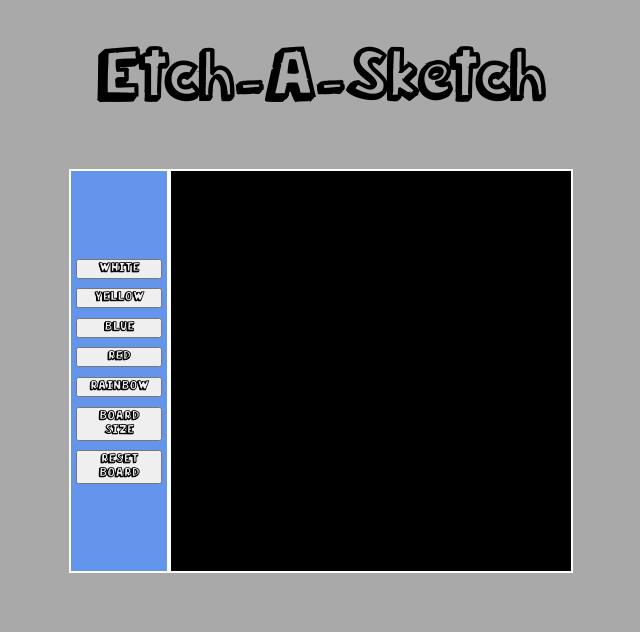
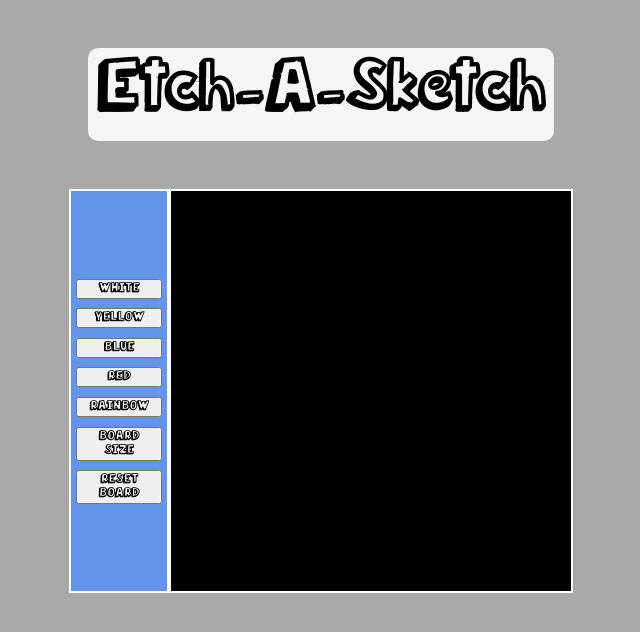
Before and after one commit to P0cketbear/Etch-a-Sketch, a plain HTML site: page index.html in a window 1280 px wide. Shown: the whole page, without its empty margins (319-959 px from the left). Drawn offline with Linux system fonts and the light colour scheme.

Commit message:
title fix

```diff
--- a/css/style.css
+++ b/css/style.css
@@ -8,6 +8,9 @@
 }
 h1 {
   font-size: 72px;
+  background-color: whitesmoke;
+  padding: 10px;
+  border-radius: 10px;
 }
 
 body {
```
